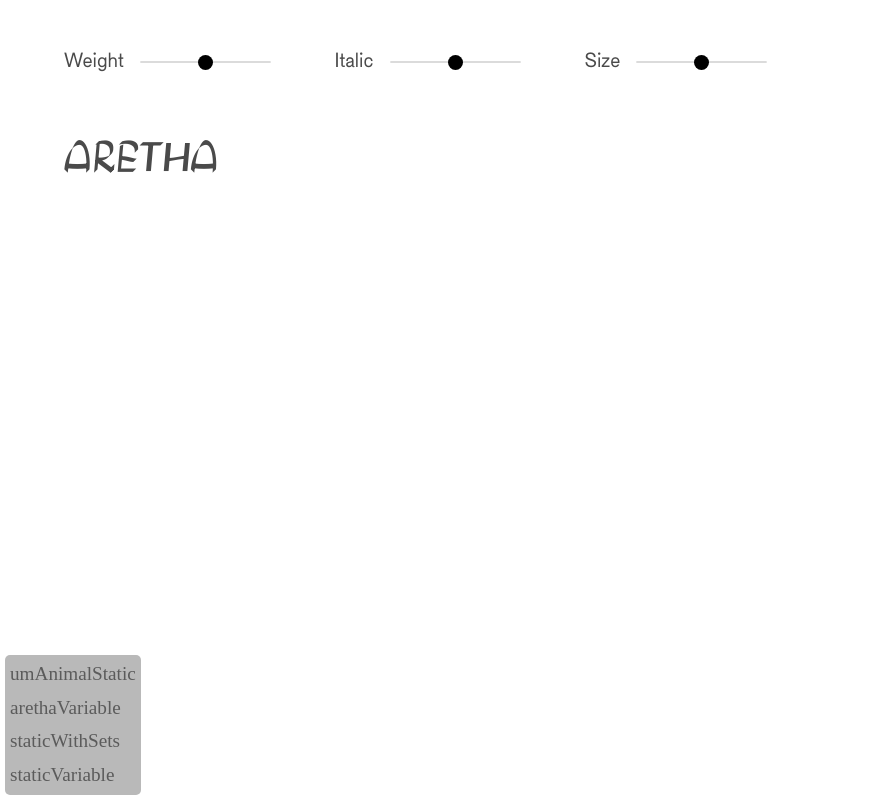
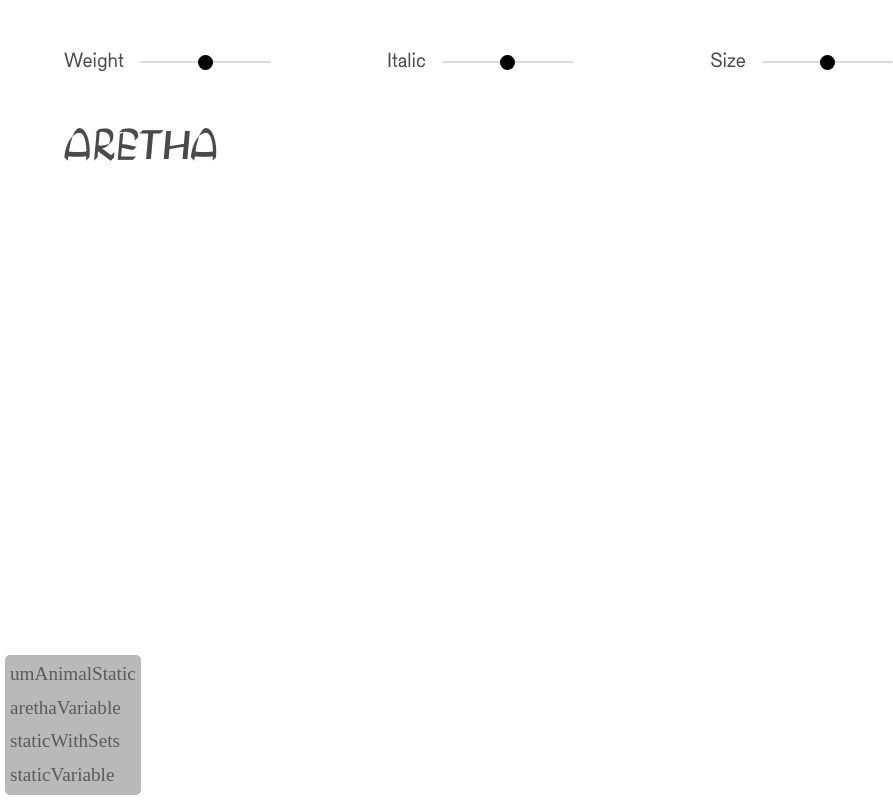
Before and after one commit to Metajake/variable-font, a website: page index.pug in a window 1280 px wide. Both pictures are taken after a click on the item "arethaVariable". Shown: the whole page, without its empty margins (0-893 px from the left). Drawn offline with nearby package versions, Linux system fonts and the light colour scheme; files that its build step writes are made by us from their sources.

Commit message:
Refactor Variable Slider Initiation markup, behavior.

```diff
--- a/index.pug
+++ b/index.pug
@@ -16,9 +16,7 @@ html(lang="en")
     div.is-fixed-top
       .section#font-controls.has-padding-1-top-mobile.has-padding-2-bottom-mobile
         .container
-          .columns.is-variable.is-8.is-multiline.is-vcentered
-            .column.is-narrow
-              #font-type.columns.is-variable.is-0-mobile.is-8-tablet
+          #font-type-controls.columns.is-variable.is-8.is-multiline.is-vcentered
             #font-properties.column.is-narrow
               form.is-flex.has-align-center
                 p.has-margin-right.is-hidden-touch Size
@@ -31,7 +29,7 @@ html(lang="en")
     #font-display.section.is-paddingless-top.is-paddingless-bottom
       .container
         .columns
-          .column.is-paddingless-bottom
+          .column.is-paddingless-top.is-paddingless-bottom
             #text-area
               p.is-inline-block(contenteditable) ARETHA
     #font-selection
--- a/static/css/base.styl
+++ b/static/css/base.styl
@@ -81,6 +81,10 @@ select::-ms-expand
     font-size:1.4em
 
 //--- Property Range Sliders ----//
+@media only screen and (max-width:768px)
+  .is-variable-range-slider
+    margin-bottom:1rem
+
 input[type="range"]
   height:1px
   &.input
@@ -119,7 +123,7 @@ input[type="range"]
       width:20px
       height:20px
 
-//-----VariableToggle----//
+//----- Static-Variable Toggle ----//
 switchHeight = 22px
 .switch
   position: relative
@@ -180,10 +184,6 @@ switchHeight = 22px
     vertical-align: top
     &:focus
       outline:none !important
-    &.arethaVariable
-      --wght:500
-      --ital:50
-      font-variation-settings: "wght" var(--wght), "ital" var(--ital)
 
 #font-selection
   position:fixed;
--- a/static/css/fonts.css
+++ b/static/css/fonts.css
@@ -20,3 +20,9 @@
   font-family: 'umAnimalStatic-black';
   src: url('../fonts/UM_Animal-Black.otf');
 }
+
+#text-area p.arethaVariable{
+  --wght:500;
+  --ital:50;
+  font-variation-settings: "wght" var(--wght), "ital" var(--ital);
+}
--- a/static/js/base_ui.js
+++ b/static/js/base_ui.js
@@ -14,7 +14,7 @@ var body = document.body,
     editableText = document.querySelector('#text-area p'),
     fontChoices = document.querySelectorAll('#font-selection ul li')
     selectedFontData = {}
-    fontType = document.querySelector('#font-type');
+    fontTypeControls = document.querySelector('#font-type-controls');
     fontSets = document.querySelector('#font-sets');
     fontToggle = document.querySelector('#font-toggle');
 
@@ -35,6 +35,13 @@ function createElementWithAttributes(elementType, idName, classNames){
   return element;
 }
 
+function removeElementsOfClassName(className){
+  var elements = document.getElementsByClassName(className);
+  while(elements.length > 0){
+    elements[0].parentNode.removeChild(elements[0]);
+  }
+}
+
 function setVariableRangeSliderEvent(inputToSet, property){
   inputToSet.oninput = function(){
     editableText.style.setProperty('--' + property, inputToSet.value)
@@ -42,7 +49,7 @@ function setVariableRangeSliderEvent(inputToSet, property){
 }
 
 function buildStaticSelectForm(options){
-  formContainer = createElementWithAttributes('div','',['column','is-narrow']);
+  formContainer = createElementWithAttributes('div','',['column','is-narrow', 'is-static-selector']);
   form = document.createElement("form")
   form.append(createElementWithAttributes('div', '', ['field']))
   form.childNodes[0].append(createElementWithAttributes('div', '', ['control','is-extended']))
@@ -89,7 +96,7 @@ function buildVariableRangeSlider(varProp, minVal, maxVal, startVal){
 }
 
 function buildVariableSliderForm(variableProperty, propName, startValue, minValue, maxValue){
-  formContainer = createElementWithAttributes('div','',['column','is-narrow']);
+  formContainer = createElementWithAttributes('div','',['column','is-narrow,', 'is-variable-range-slider']);
   form = createElementWithAttributes("form", '', ['is-flex','has-align-center']);
   formLabel = createElementWithAttributes('p','', ['has-margin-right','is-hidden-touch'])
   formLabel.innerHTML = propName;
@@ -119,10 +126,10 @@ function buildStaticVariableToggle(){
 }
 
 function initStaticSelectionForms(fontDataToInitFrom){
-  fontType.innerHTML = '';
+  removeElementsOfClassName('is-static-selector')
   if(fontDataToInitFrom['staticStyles']['hasStaticStyles']){
     staticSelectionForm = buildStaticSelectForm(fontDataToInitFrom['staticStyles']['styles']);
-    fontType.append(staticSelectionForm);
+    fontTypeControls.insertAdjacentElement('afterBegin', staticSelectionForm);
     selectFontStyle = document.querySelector('#select-style');
     selectFontStyle.onchange = function(){
       editableText.style.fontFamily = this.value;
@@ -140,14 +147,11 @@ function initStylisticSetsForm(fontDataToInitFrom){
 
 function initVariablePropertiesForm(fontSelection, fontDataToInitFrom){
   if(!fontDataToInitFrom['staticStyles']['hasStaticStyles'] && fontDataToInitFrom['variable']['hasVariable']){
-    fontType.innerHTML = '';
-    editableText.classList.add(fontSelection)
-    for (i = 0; i < Object.keys(fontDataToInitFrom['variable']['variableProperties']).length; i ++){
-      console.log(i)
-    }
+    removeElementsOfClassName('is-variable-range-slider');
+    editableText.classList.add(fontSelection) // This sets the CSS property fontVariationSetting so that we can manipulate it with the JS range sliders
     for ( property in fontDataToInitFrom['variable']['variableProperties'] ){
       propertyData = fontDataToInitFrom['variable']['variableProperties'][property]
-      fontType.append( buildVariableSliderForm(property, propertyData['name'], propertyData['init'], propertyData['start'], propertyData['end']) );
+      fontTypeControls.insertAdjacentElement('afterBegin', buildVariableSliderForm(property, propertyData['name'], propertyData['init'], propertyData['start'], propertyData['end']) );
     }
   }
 }
@@ -176,7 +180,7 @@ function updateFontSelection(fontSelection){
   updateFontSelectionCallback(fontSelection)
 }
 
-function initPageEvents(){
+function initInteractionEvents(){
   rangeSliderSizeProperty.oninput = function(){
     editableText.style.fontSize = (this.value * 0.1) +"rem";
   }
@@ -201,5 +205,5 @@ window.addEventListener("load", function(e){
 
   updateFontSelection(fontChoices[0].innerHTML.trim())
 
-  initPageEvents()
+  initInteractionEvents()
 })
--- a/static/js/fonts.js
+++ b/static/js/fonts.js
@@ -46,17 +46,17 @@ var fontData = {
     variable: {
       hasVariable: true,
       variableProperties:{
+        ital:{
+          name: "Italic",
+          init: 50,
+          start:0,
+          end:100
+        },
         wght:{
           name:"Weight",
           init:500,
           start:100,
           end:900
-        },
-        ital:{
-          name: "Italic",
-          init: 50,
-          start:0,
-          end:100
         }
       }
     }
```
Also changed, not shown: index.html, static/css/base.css.
